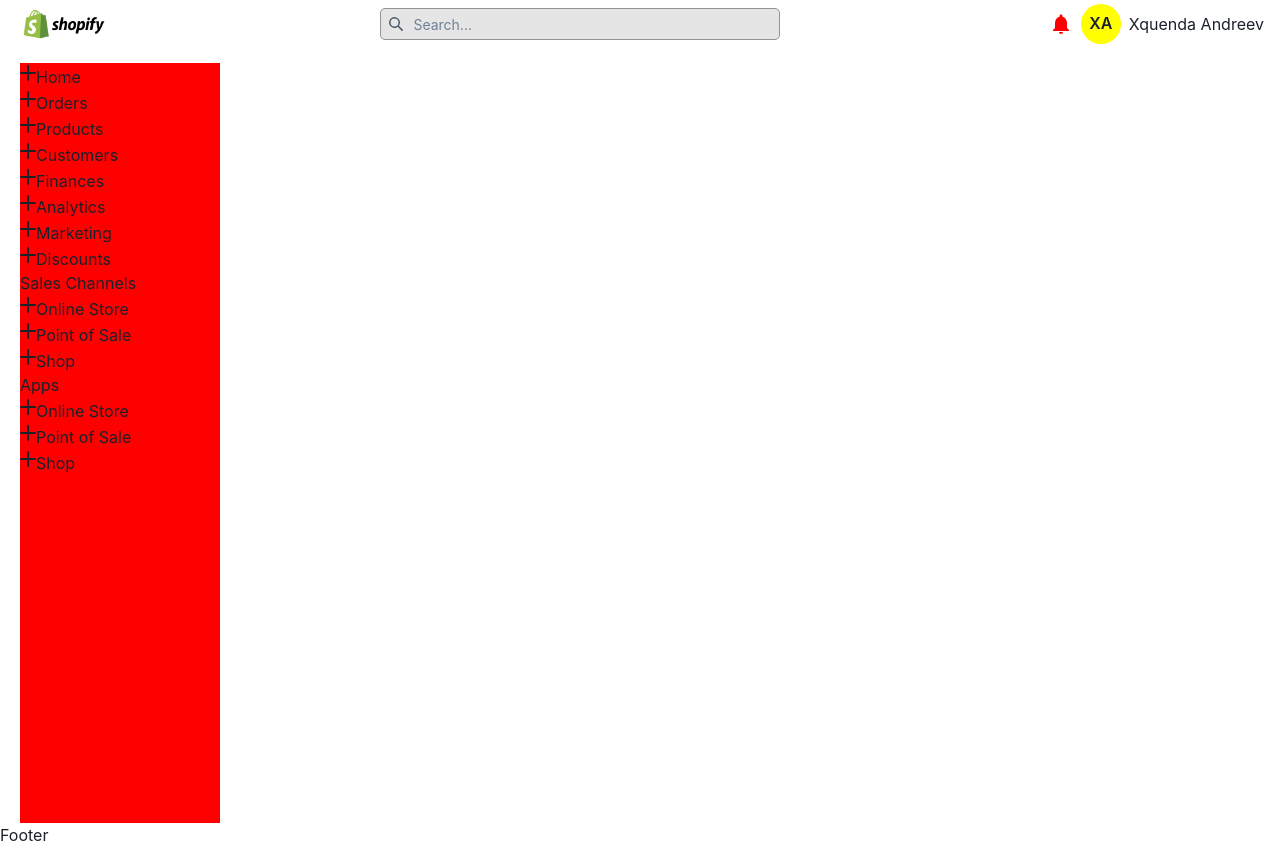
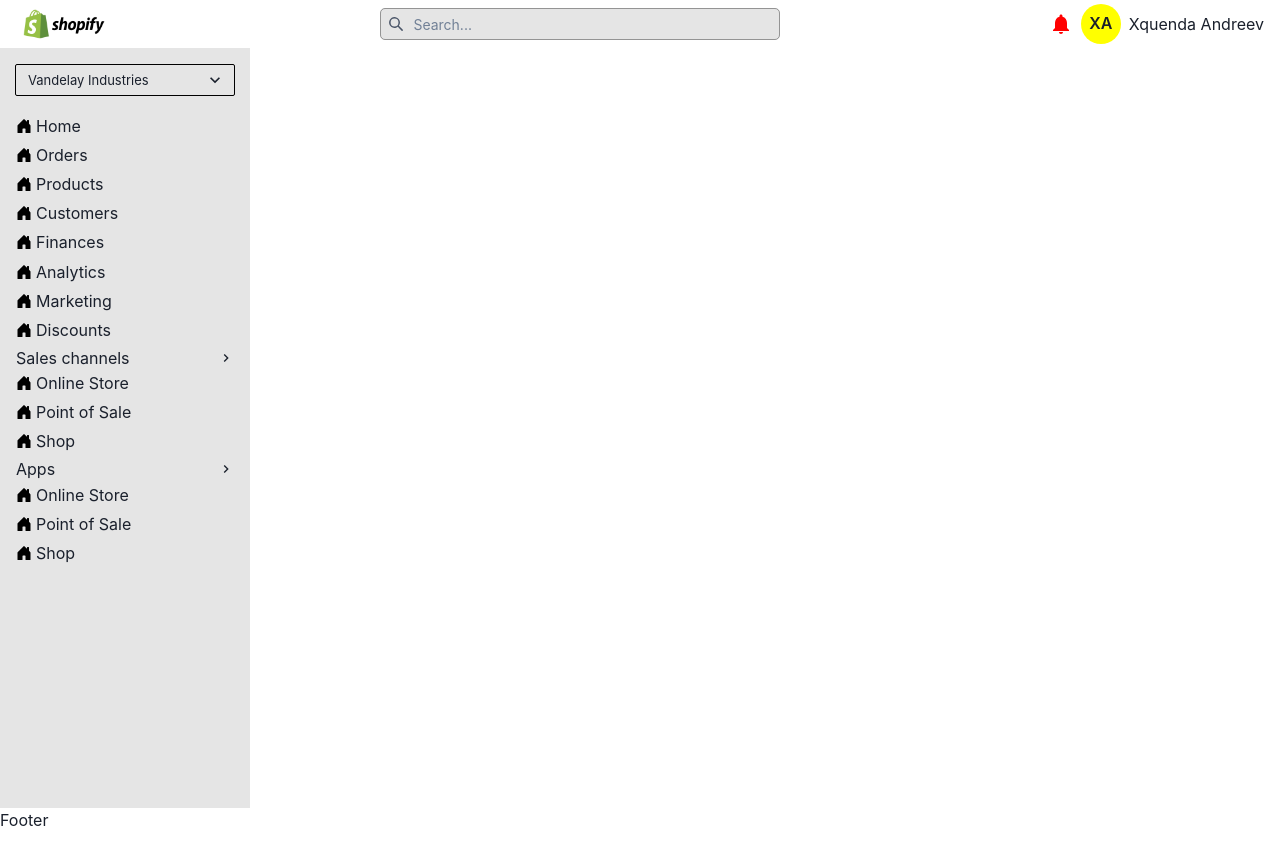
Before and after one commit to simon-harlow/shopify-industry-project, a React (Create React App) app in the folder client/: page / in a window 1280 px wide. Built offline with nearby package versions, Linux system fonts and the light colour scheme.

Commit message:
added links to sidebar

```diff
--- a/client/src/assets/modifiedIcon.js
+++ b/client/src/assets/modifiedIcon.js
@@ -1,25 +1,26 @@
 import { createIcon } from '@chakra-ui/icons'
 
-export const Arrow_back = createIcon({
-  displayName: 'Arrow_back',
+
+//please note to make more icons use this and copy the svg path https://fontawesomeicons.com/svg/icons/house-door-fill
+
+export const Chevron_right = createIcon({
+    displayName: 'Chevron_right',
     viewBox: '0 0 24 24',
     // path can also be an array of elements, if you have multiple paths, lines, shapes, etc.
     path: (
       <path
         fill='black'
-      d='M20 11H7.83L13.42 5.41L12 4L4 12L12 20L13.41 18.59L7.83 13H20V11Z'
+        d='M9.99997 6L8.58997 7.41L13.17 12L8.58997 16.59L9.99997 18L16 12L9.99997 6Z'
       />
     ),
   })
-
-export const Arrow_drop = createIcon({
-  displayName: 'Arrow_drop',
-  viewBox: '0 0 24 24',
+export const Home_icon = createIcon({
+  displayName: 'Home_icon',
+  viewBox: '0 0 16 16',
   // path can also be an array of elements, if you have multiple paths, lines, shapes, etc.
   path: (
     <path
     fill='black'
-      d='M7 10L12 15L17 10H7Z'
-    />
+    d='M6.5 14.5v-3.505c0-.245.25-.495.5-.495h2c.25 0 .5.25.5.5v3.5a.5.5 0 0 0 .5.5h4a.5.5 0 0 0 .5-.5v-7a.5.5 0 0 0-.146-.354L13 5.793V2.5a.5.5 0 0 0-.5-.5h-1a.5.5 0 0 0-.5.5v1.293L8.354 1.146a.5.5 0 0 0-.708 0l-6 6A.5.5 0 0 0 1.5 7.5v7a.5.5 0 0 0 .5.5h4a.5.5 0 0 0 .5-.5z'/>
   ),
 })
--- a/client/src/components/SideBar/SideBar.jsx
+++ b/client/src/components/SideBar/SideBar.jsx
@@ -1,40 +1,50 @@
-import { AddIcon } from '@chakra-ui/icons';
-import { Flex, Text, Menu, Link, MenuButton, Icon} from '@chakra-ui/react';
+import { Flex, Text, Menu, Link, MenuButton, Icon, Select, Button} from '@chakra-ui/react';
 import React from 'react';
+import { Home_icon } from '../../assets/modifiedIcon';
+import { ChevronRightIcon } from '@chakra-ui/icons';
 
 function SideBar() {
     return (
         <Flex
             pos='sticky'
-            left='5'
             h='95vh'
-            marginTop="15px"
-            width="200px"
+            width="250px"
             flexDirection="column"
-            bg="red"
+            bg="$Mercury"
         >
+            <Select placeholder='Vandelay Industries' size="sm"  width="220px" fontSize="13px" alignSelf="center" marginY="1rem" borderColor="black">
+                <option value='option1'>Option 1</option>
+                <option value='option2'>Option 2</option>
+                <option value='option3'>Option 3</option>
+            </Select>
             <Flex flexDirection="column">
-                <NavItem icon={AddIcon} title={"Home"}/>
-                <NavItem icon={AddIcon} title={"Orders"}/>
-                <NavItem icon={AddIcon} title={"Products"}/>
-                <NavItem icon={AddIcon} title={"Customers"}/>
-                <NavItem icon={AddIcon} title={"Finances"}/>
-                <NavItem icon={AddIcon} title={"Analytics"}/>
-                <NavItem icon={AddIcon} title={"Marketing"}/>
-                <NavItem icon={AddIcon} title={"Discounts"}/>
+                <NavItem icon={Home_icon} title={"Home"}/>
+                <NavItem icon={Home_icon} title={"Orders"}/>
+                <NavItem icon={Home_icon} title={"Products"}/>
+                <NavItem icon={Home_icon} title={"Customers"}/>
+                <NavItem icon={Home_icon} title={"Finances"}/>
+                <NavItem icon={Home_icon} title={"Analytics"}/>
+                <NavItem icon={Home_icon} title={"Marketing"}/>
+                <NavItem icon={Home_icon} title={"Discounts"}/>
             </Flex>
             <Flex  flexDirection="column">
-                <Text>Sales Channels</Text>
-                <NavItem icon={AddIcon} title={"Online Store"}/>
-                <NavItem icon={AddIcon} title={"Point of Sale"}/>
-                <NavItem icon={AddIcon} title={"Shop"}/>
+                <Link href='' marginX="1rem" flexDirection="row" display="flex" alignItems="center" justifyContent="space-between">
+                    <Text>Sales channels </Text>
+                    <ChevronRightIcon />
+                </Link>
+                <NavItem icon={Home_icon} title={"Online Store"}/>
+                <NavItem icon={Home_icon} title={"Point of Sale"}/>
+                <NavItem icon={Home_icon} title={"Shop"}/>
 
             </Flex>
             <Flex  flexDirection="column">
-                <Text>Apps</Text>
-                <NavItem icon={AddIcon} title={"Online Store"}/>
-                <NavItem icon={AddIcon} title={"Point of Sale"}/>
-                <NavItem icon={AddIcon} title={"Shop"}/>
+                <Link href='' marginX="1rem" flexDirection="row" display="flex" alignItems="center" justifyContent="space-between">
+                    <Text>Apps</Text>
+                    <ChevronRightIcon />
+                </Link>
+                <NavItem icon={Home_icon} title={"Online Store"}/>
+                <NavItem icon={Home_icon} title={"Point of Sale"}/>
+                <NavItem icon={Home_icon} title={"Shop"}/>
             </Flex>
         </Flex>
     )
@@ -47,18 +57,18 @@
             flexDirection="column"
             width="100%"
             alignItems={"flex-start"}
+            padding="0.1rem 1rem"
         >
             <Menu>
                 <Link>
                 <MenuButton>
-                    <Flex>
-                        <Icon as={icon}/>
+                    <Flex alignItems="center">
+                        <Icon as={icon} marginRight=".25rem"/>
                         <Text>{title}</Text>
                     </Flex>
                 </MenuButton>
                 </Link>
             </Menu>
         </Flex>
-
     )
 }
```
Lines whose indentation alone changed are shown as unchanged.
